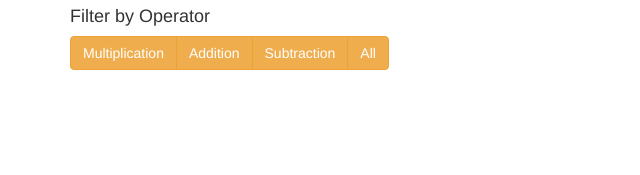
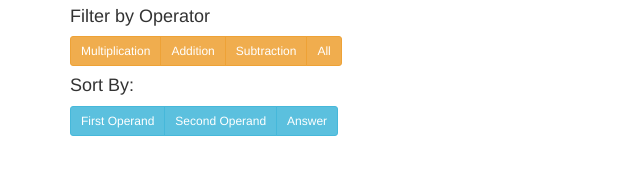
Before and after one commit to maxkrieg/arithmetic-app, a website: page index.html in a window 1280 px wide. Shown: the part 107-282 px from the top of the page, without its empty margins (0-640 px from the left). Drawn offline with nearby package versions, Linux system fonts and the light colour scheme; some packages are replaced by stand-ins of ours; no server answers.

Commit message:
completes sorting functionality for sorting by operands and answers

```diff
--- a/app/controllers/questionsController.js
+++ b/app/controllers/questionsController.js
@@ -5,7 +5,8 @@
     var vm = this;
     vm.questions = [];
     vm.operators = questionsFactory.operators;
-
+    vm.sortBy = "answer";
+    vm.reverse = false;
 
     function init() {
       questionsFactory.getQuestions()
@@ -20,6 +21,11 @@
 
     init();
 
+    vm.doSort = function(propName) {
+      vm.sortBy = propName;
+      vm.reverse = !vm.reverse;
+    };
+
   };
 
   QuestionsController.$inject = ['questionsFactory'];
--- a/app/controllers/viewquestionController.js
+++ b/app/controllers/viewquestionController.js
@@ -8,7 +8,6 @@
     vm.distractors = [];
     vm.newDistractor = {};
     vm.newDistractor.distractor = "";
-    vm.filters = {};
 
     function init() {
       questionsFactory.getQuestion(questionId)
@@ -101,6 +100,8 @@
 
     };
 
+
+
   };
 
   ViewQuestionController.$inject = ['questionsFactory', 'distractorsFactory', '$routeParams'];
--- a/app/views/questions.html
+++ b/app/views/questions.html
@@ -8,7 +8,7 @@
   <div class="row">
     <div class="input-field col-xs-12">
       <h4>Filter by Operator</h4>
-      <div class="btn-group" role="group" aria-label="...">
+      <div class="btn-group btn-group-sm" role="group" aria-label="...">
         <button type="button" class="btn btn-warning" ng-click="filters.operator = '*'">Multiplication</button>
         <button type="button" class="btn btn-warning" ng-click="filters.operator = '+'">Addition</button>
         <button type="button" class="btn btn-warning" ng-click="filters.operator = '-'">Subtraction</button>
@@ -17,9 +17,19 @@
     </div>
   </div>
   <div class="row">
+    <div class="input-field col-xs-12">
+      <h4>Sort By:</h4>
+      <div class="btn-group btn-group-sm" role="group" aria-label="...">
+        <button type="button" class="btn btn-info" ng-click="questionsCtrl.doSort('first_operand')">First Operand</button>
+        <button type="button" class="btn btn-info" ng-click="questionsCtrl.doSort('second_operand')">Second Operand</button>
+        <button type="button" class="btn btn-info" ng-click="questionsCtrl.doSort('answer')">Answer</button>
+      </div>
+    </div>
+  </div>
+  <div class="row">
     <div class="col-xs-6">
       <div class="list-group">
-        <a href="#/viewquestion/{{question.id}}" class="list-group-item" ng-repeat="question in questionsCtrl.questions | filter:filters">
+        <a href="#/viewquestion/{{question.id}}" class="list-group-item" ng-repeat="question in questionsCtrl.questions | filter:filters | orderBy:questionsCtrl.sortBy:questionsCtrl.reverse">
         What is {{question.first_operand | number}} {{question.operator}} {{question.second_operand | number}}?  <strong>{{question.answer | number}}</strong></a>
       </div>
     </div>
```
